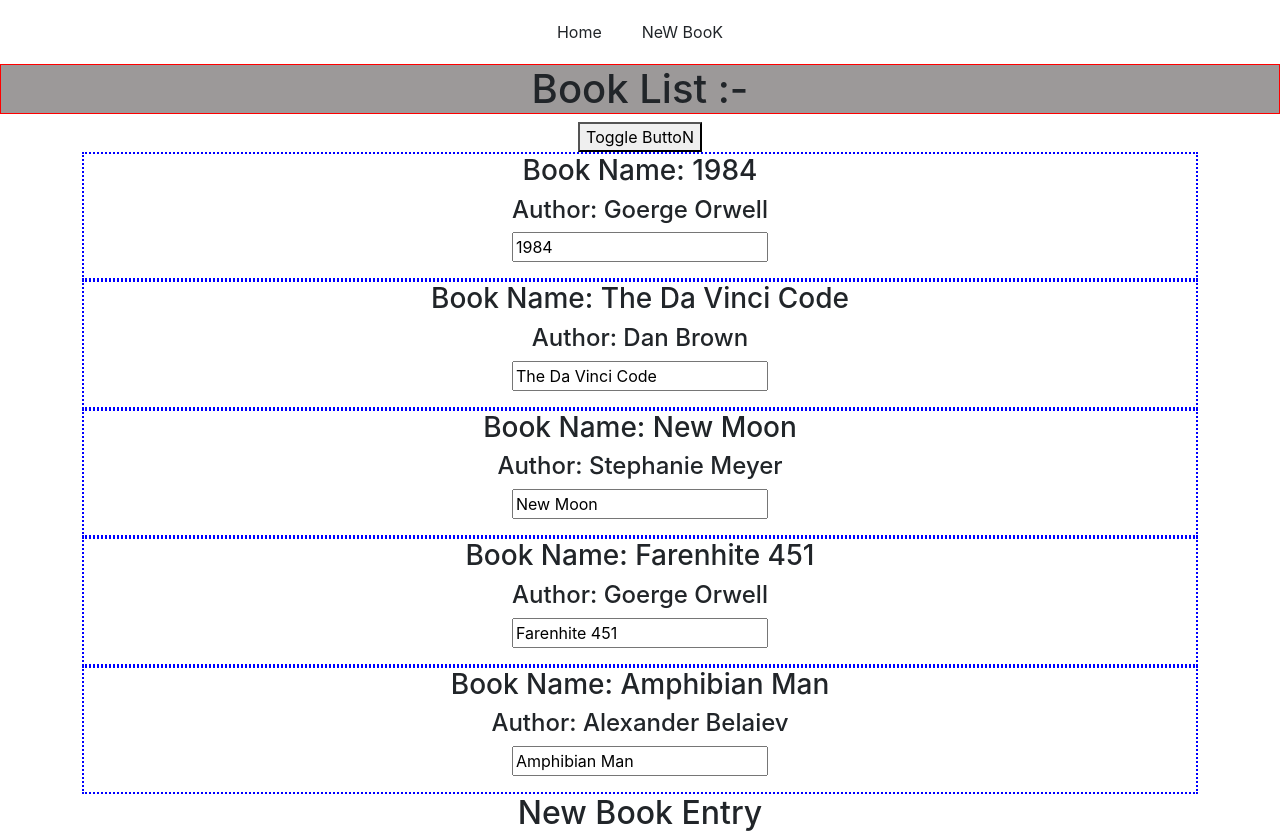
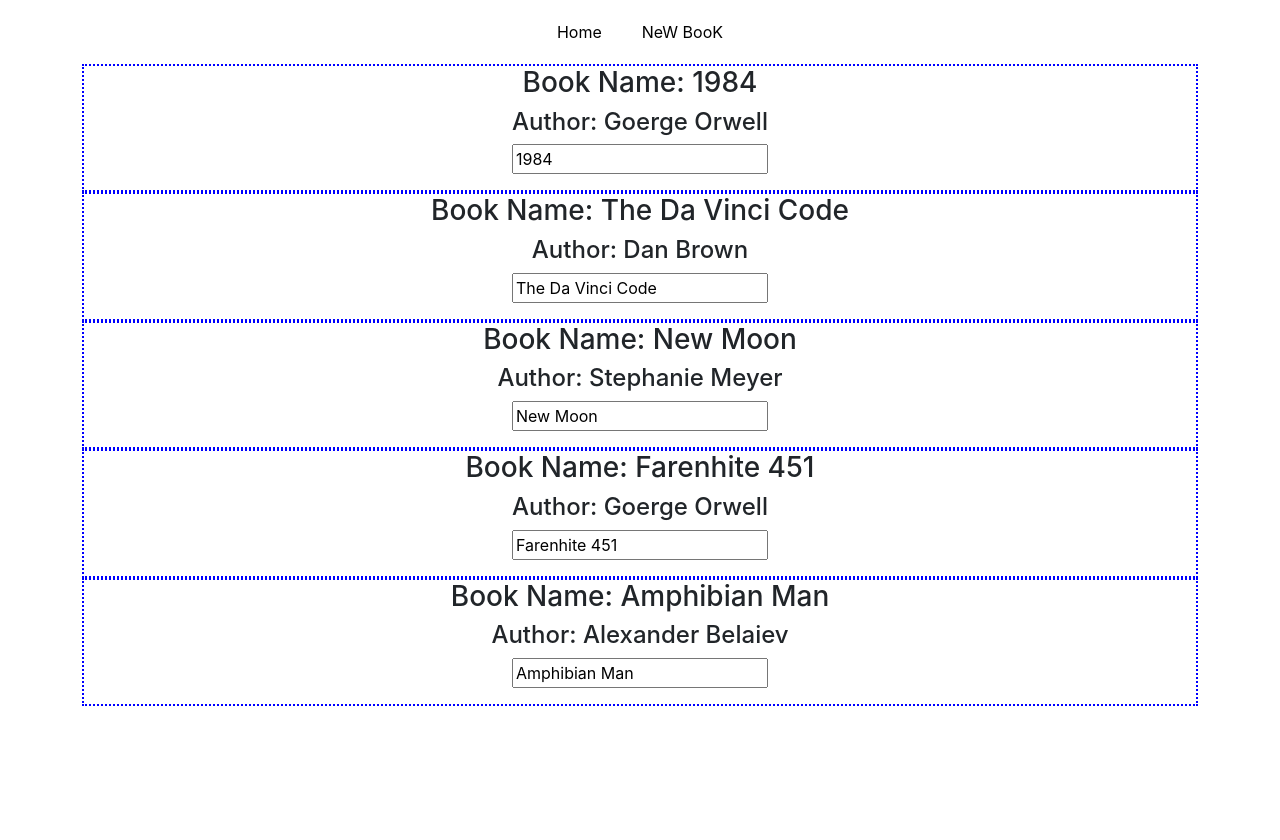
Before and after one commit to majedulleon/my-react-redo, a React (Create React App) app: page / in a window 1280 px wide. After the commit the page ends 800 px from the top, so only its background shows below. Built offline with nearby package versions, Linux system fonts and the light colour scheme.

Commit message:
routing Working BasiC

```diff
--- a/package.json
+++ b/package.json
@@ -10,7 +10,7 @@
     "react": "^18.2.0",
     "react-dom": "^18.2.0",
     "react-router": "^6.8.1",
-    "react-router-dom": "^6.8.1",
+    "react-router-dom": "^5.3.4",
     "react-scripts": "5.0.1",
     "web-vitals": "^2.1.4"
   },
--- a/src/Components/MainComponent.js
+++ b/src/Components/MainComponent.js
@@ -2,14 +2,16 @@ import React, { Component } from "react";
 import booklists from "../assets/booklists";
 import BookList from "./lists/BookList";
 import NewBook from "./representational/NewBook";
+import { Route } from 'react-router-dom';
+
 
 class MainComponent extends Component {
 
     constructor(props) {
         super(props);
         this.state = {
-            book: booklists,
-            showBooks: true
+            book: booklists
+
         }
     }
 
@@ -30,35 +32,30 @@ class MainComponent extends Component {
         });
     }
 
-    togglebooks = () => {
-        this.setState({ showBooks: !this.state.showBooks })
-    }
 
     render() {
 
-        //Very Confusing 4 M3
-        let books = null;
-        if (this.state.showBooks) {
-            books = <BookList book={this.state.book}
-                deleteBookstate={this.deleteBookstate}
-                changeWithInput={this.changeWithInput} />
-        }
+        let books = <BookList book={this.state.book}
+            deleteBookstate={this.deleteBookstate}
+            changeWithInput={this.changeWithInput} />
+
 
 
         return (
-            <div className='App'>
+            <div className='App' >
                 <div className="nav-bar">
                     <ul>
-                        <li><a href="/" />Home</li>
-                        <li><a href="/new" />NeW BooK</li>
+                        <li><a href="/">Home</a></li>
+                        <li><a href="/new-book">NeW BooK</a></li>
                     </ul>
                 </div>
 
-                <h1 className='title'>Book List :-</h1>
-                <button onClick={this.togglebooks}>Toggle ButtoN</button>
-                {books}
-                <NewBook />
-            </div>
+                <Route path="/" exact render={() => books} />
+                <Route path="/new-book" exact render={() => <NewBook />} />
+
+            </div >
+
+
         );
     }
 
```
Also changed, not shown: 1 other file (tests, documents, lock files or other folders).
